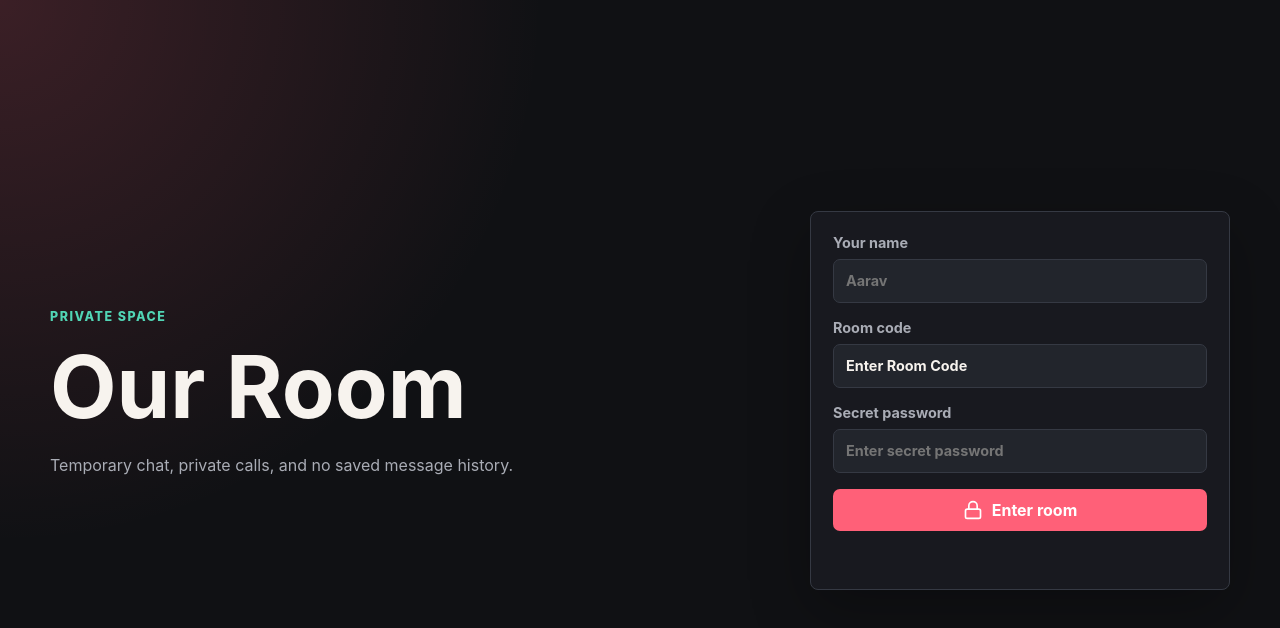
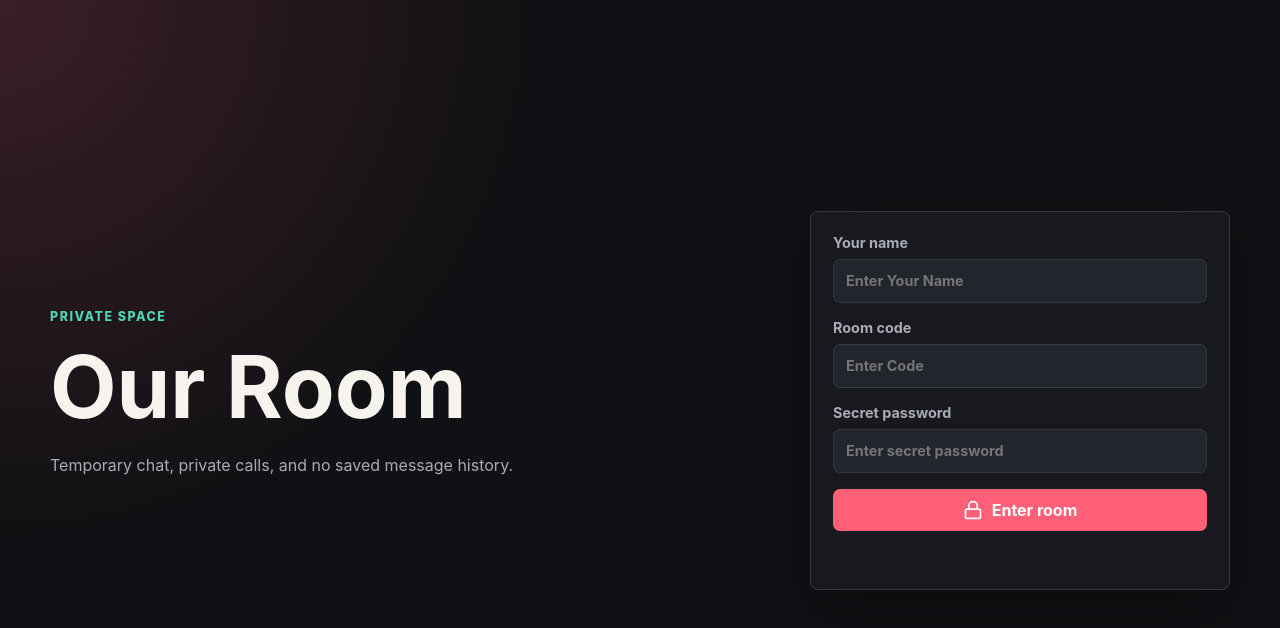
Before and after one commit to rahulverma8923/private-chats, a website: page public/index.html in a window 1280 px wide. Drawn offline with Linux system fonts and the light colour scheme.

Commit message:
Update index.html

```diff
--- a/public/index.html
+++ b/public/index.html
@@ -56,11 +56,11 @@
         <form id="loginForm" class="login-form">
           <label>
             Your name
-            <input id="nameInput" autocomplete="nickname" maxlength="24" placeholder="Aarav" required />
+            <input id="nameInput" autocomplete="nickname" maxlength="24" placeholder="Enter Your Name" required />
           </label>
           <label>
             Room code
-            <input id="roomInput" maxlength="48" value="Enter Room Code" required />
+            <input id="roomInput" maxlength="48" placeholder="Enter Code" required />
           </label>
           <label>
             Secret password
```
